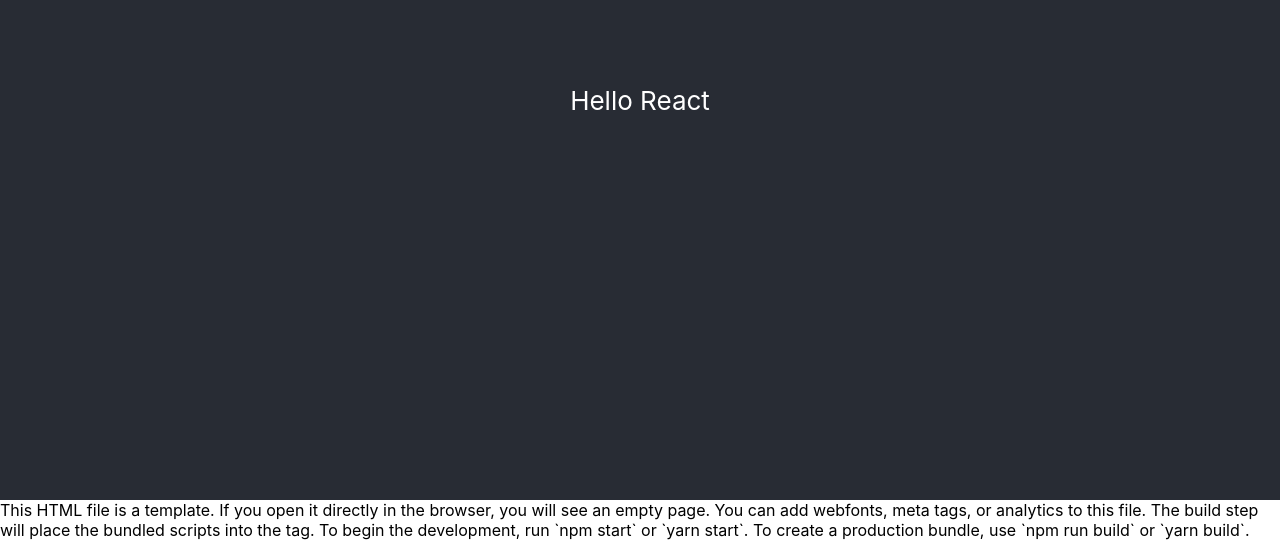
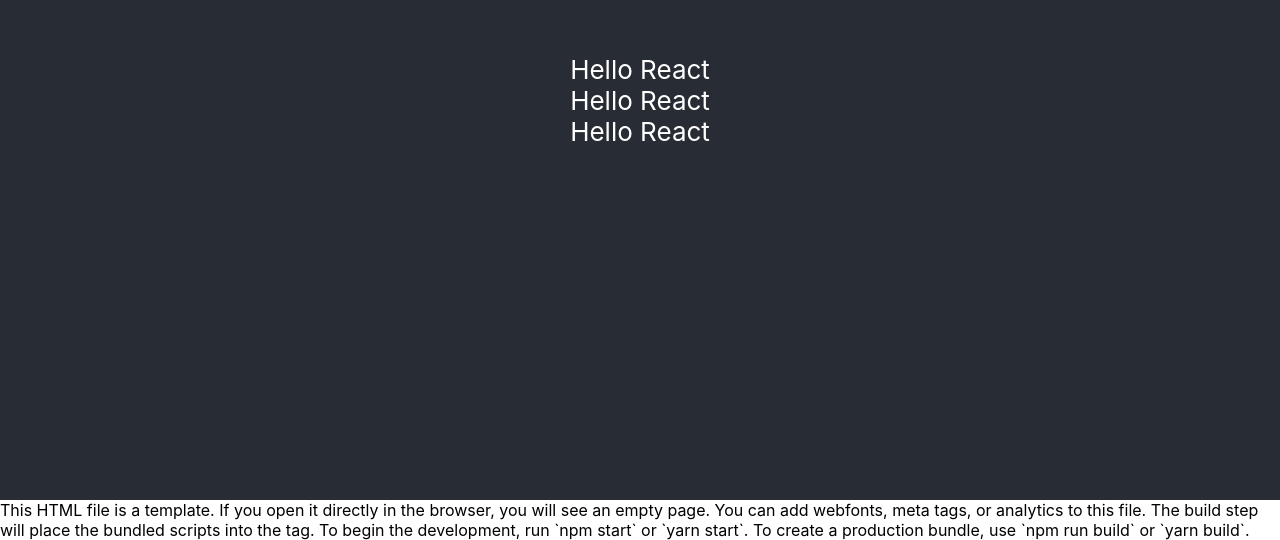
Before and after one commit to tekertech/works-of-component, a React (Create React App) app: page / in a window 1280 px wide. Shown: the part 300-840 px from the top of the page. Built offline with nearby package versions, Linux system fonts and the light colour scheme.

Commit message:
Bir componentin yaşam sürecini anlamak. (News componette)

```diff
--- a/src/App.js
+++ b/src/components/App.js
@@ -1,11 +1,11 @@
 import React from 'react';
-import './App.css';
-import NewsItem from './newsItem';
+import '../App.css';
+import News from './News';
 function App() {
   return (
     <div className="App">
       <header className="App-header">
-        <NewsItem/>
+       <News ></News>
       </header>
     </div>
   );
--- /dev/null
+++ b/src/components/News.js
@@ -0,0 +1,54 @@
+import React, { Component } from 'react';
+import NewsItem from './newsItem';
+
+class News extends Component {
+    constructor(props) {
+        super(props);
+      console.log("constructor");
+      console.log(props);
+    }
+
+    componentWillMount() {
+        console.log("componentWillMount");
+    }
+
+    componentDidMount() {
+        console.log("componentDidMount");
+    }
+
+    componentWillReceiveProps(nextProps) {
+        console.log("nextProps");
+    }
+
+    shouldComponentUpdate(nextProps, nextState) {
+        console.log("shouldComponentUpdate");
+    }
+
+    componentWillUpdate(nextProps, nextState) {
+        console.log("componentWillUpdate");
+    }
+
+    componentDidUpdate(prevProps, prevState) {
+        console.log("componentDidUpdate");
+    }
+
+    componentWillUnmount() {
+        console.log("componentWillUnmount");
+    }
+
+    render() {
+        return (
+            <div>
+              <NewsItem/>
+              <NewsItem/>
+              <NewsItem/>
+            </div>
+        );
+    }
+}
+
+News.propTypes = {
+
+};
+
+export default News;
--- a/src/index.js
+++ b/src/index.js
@@ -1,7 +1,7 @@
 import React from 'react';
 import ReactDOM from 'react-dom';
 import './index.css';
-import App from './App';
+import App from './components/App';
 import * as serviceWorker from './serviceWorker';
 
 ReactDOM.render(<App></App>, document.getElementById('root'));
```
Also changed, not shown: src/components/newsItem.js (renamed from src/newsItem.js).
